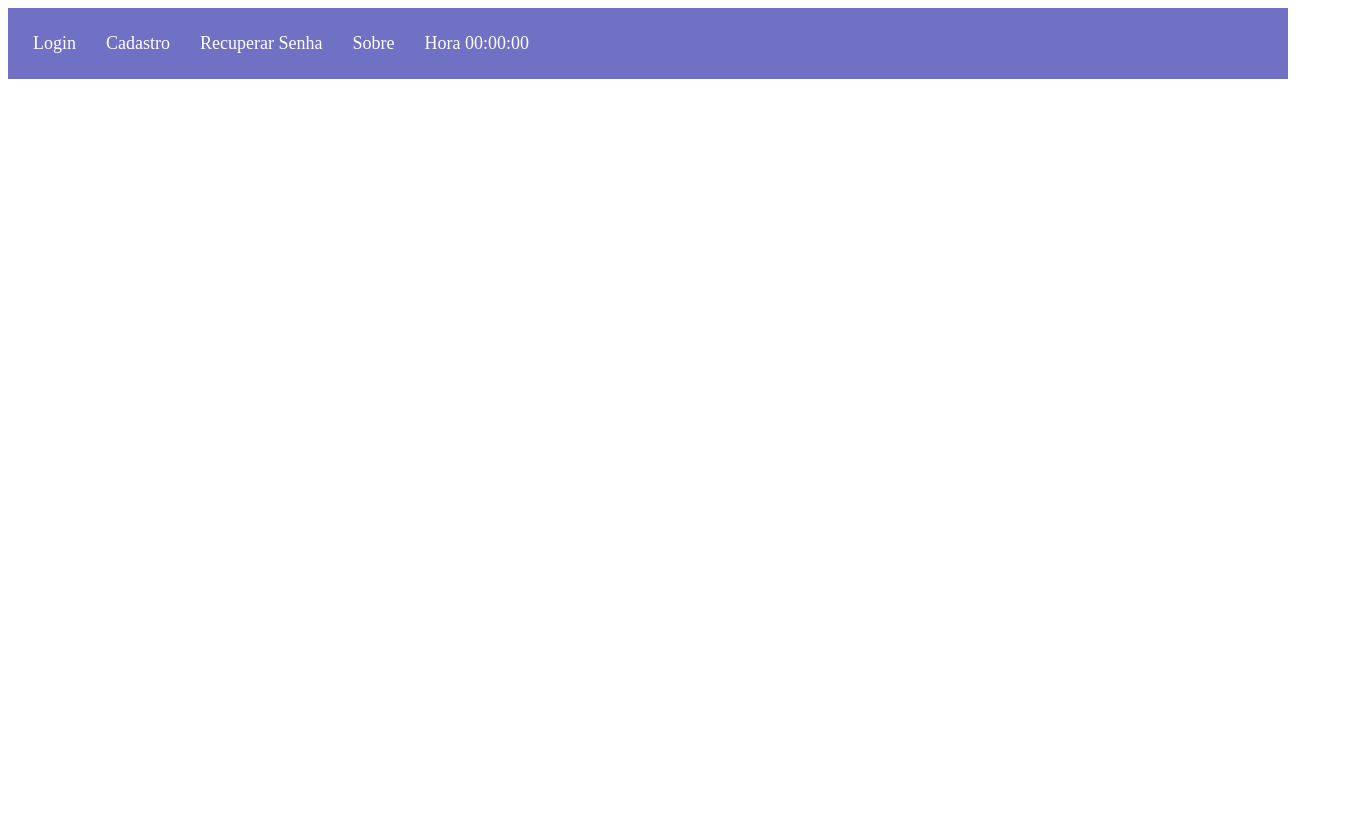
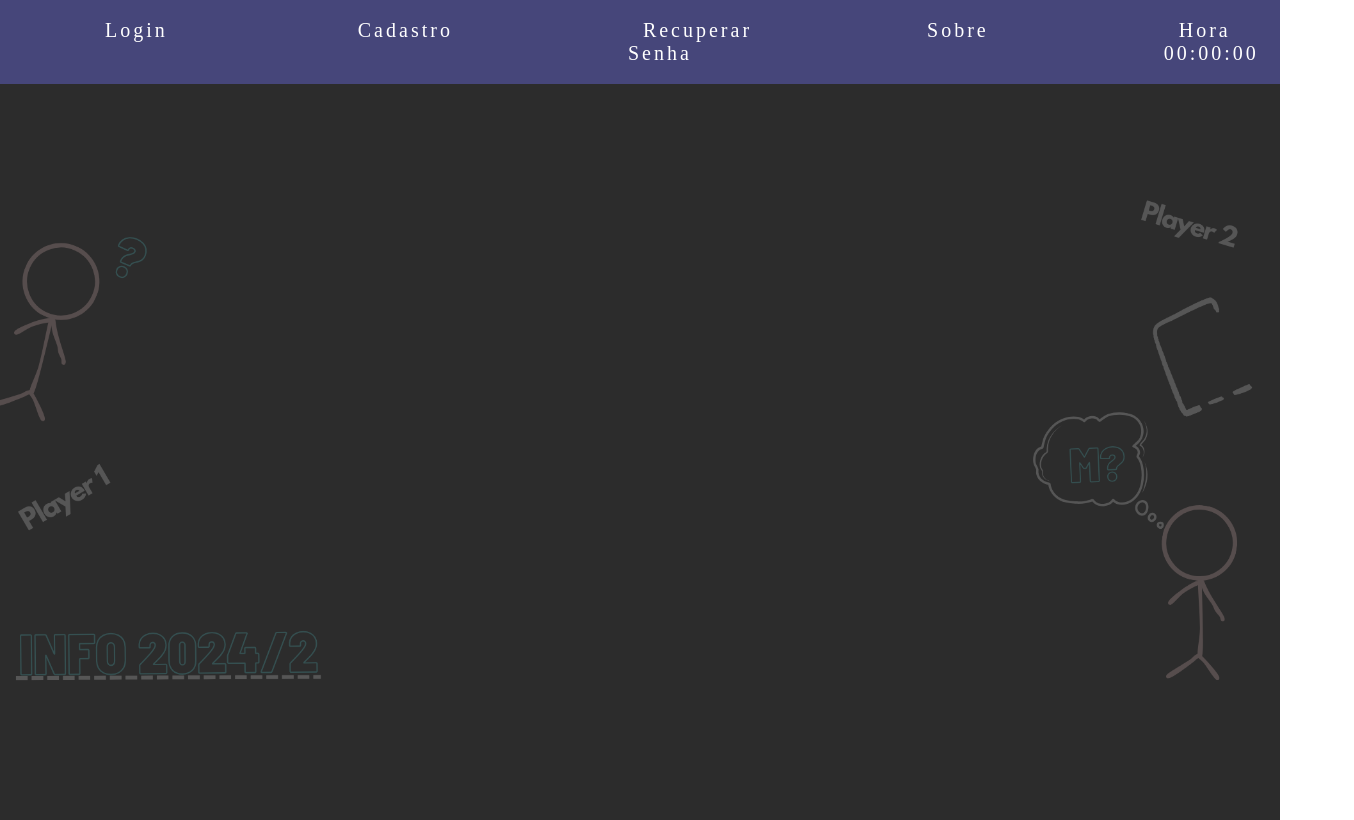
Before and after one commit to MatheusRodriguesST/JogoDaForca-Ifes, a plain HTML site: page src/html/inicio.html in a window 1280 px wide. Shown: the whole page, 1354 px wide, since content can reach past the window. Drawn offline with Linux system fonts and the light colour scheme.

Commit message:
Inicio - HTML e CSS
Feito barra de navegação.
Feito fundo.

Ainda em edição.

```diff
--- a/src/css/inicio.css
+++ b/src/css/inicio.css
@@ -1,3 +1,8 @@
+*{
+    margin: 0px;
+    padding: 0px;
+}
+
 body{
     width: 100%;
     height: 100vh;
@@ -5,11 +10,13 @@ body{
 }
 
 nav{
-    background: rgb(112, 112, 197);
+    background: rgb(70, 70, 122);
     padding: 10px;
     align-items: center;
     display: flex;
+    justify-content: space-around;
     justify-items: center;
+    height: 8vh;
 }
 
 a{
@@ -17,11 +24,29 @@ a{
     text-decoration: none;
     margin: 15px;
     cursor: pointer;
-    font-size: 18px;
+    font-size: 20px;
 }
 
 a:hover{
     color: rgb(173, 228, 228);
+    font-size: 21px;
     transition: all .4s ease-out;
-    font-size: 20px;
+
 }
+
+main {
+    background: url("../img/FundoTelaInicial.png") no-repeat center;
+    background-size: cover;
+    height: 92vh;
+    width: 100%;
+}
+
+.lista-Navegar{
+    list-style: none;
+    display: flex;
+}
+
+.lista-Navegar li {
+    letter-spacing: 3px;
+    margin: 80px;
+}
--- a/src/html/inicio.html
+++ b/src/html/inicio.html
@@ -7,14 +7,26 @@
     <link rel="stylesheet" href="../css/inicio.css">
 </head>
 <body>
-    <!-- Barra de navegação -->
-     <nav>
-        <a href="../html/login.html">Login</a>
-        <a href="../html/signup.html">Cadastro</a>
-        <a href="#">Recuperar Senha</a>
-        <a href="#">Sobre</a>
-        <a href="#">Hora 00:00:00</a>
-     </nav>
+    <header>
+        <!-- Inicio Barra de navegação -->
+        <nav>
+            <!-- Inicio Lista para a navegação -->
+            <ul class="lista-Navegar">
+                <li> <a href="../html/login.html">Login</a> </li>       <!-- Link para tela de Login -->
+                <li> <a href="../html/signup.html">Cadastro</a> </li>   <!-- Link para tela de Cadastro -->
+                <li> <a href="#">Recuperar Senha</a> </li>              <!-- Link para tela de Recuperar Senha -->
+                <li> <a href="#">Sobre</a> </li>
+                <li> <a class="hora" id="hora" href="/">Hora 00:00:00</a> </li>                      <!-- Link para tela de Sobre -->
+            </ul>
+            <!-- Fim Lista para a navegação -->
+
+                              <!-- Hora atual na tela -->
+        </nav>
+        <!-- Fim Barra de navegação -->
+     </header>
+
+     <main>
+     </main>
 
      <script src="../js/inicio.js"></script>
 </body>
```
Also changed, not shown: src/img/FundoTelaInicial.png (added).
